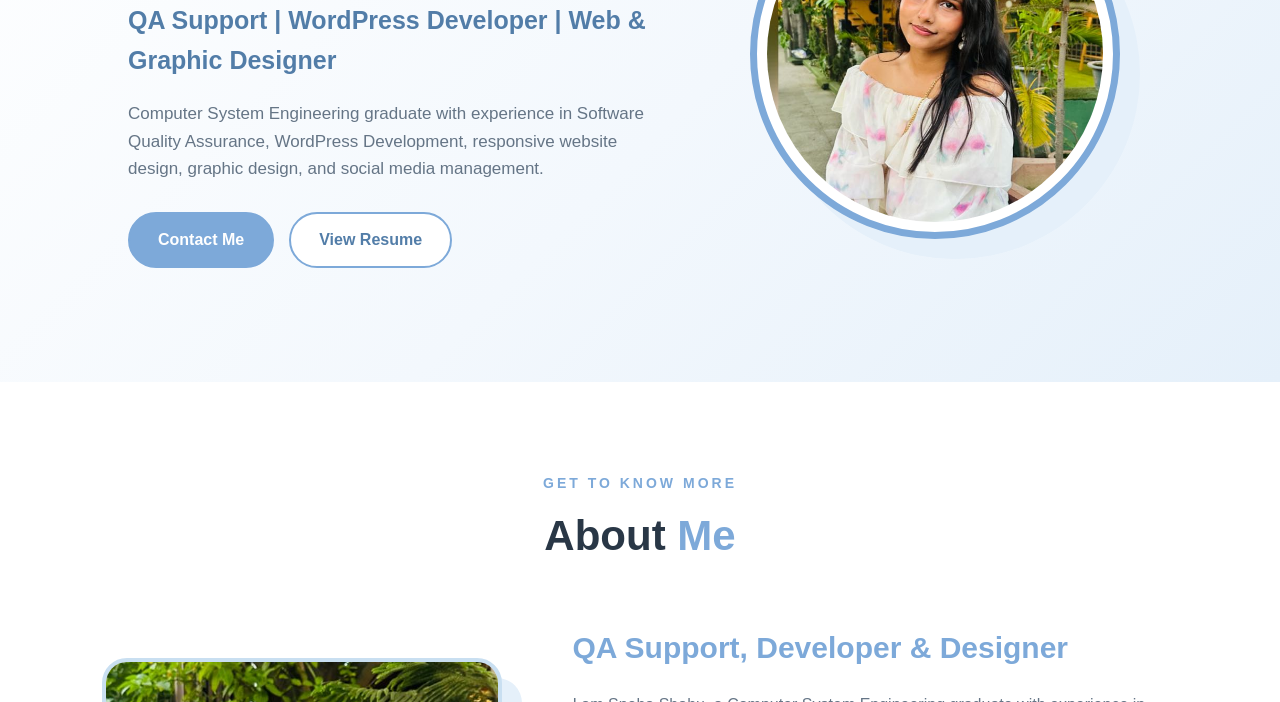
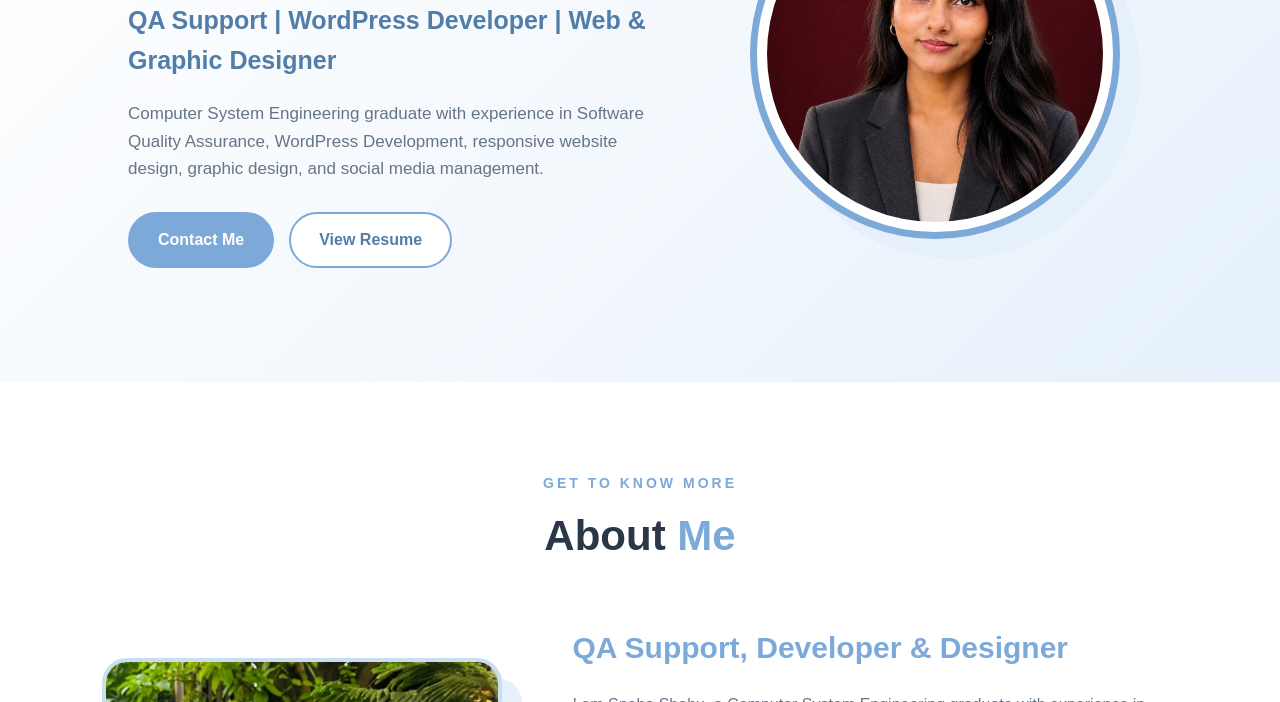
Before and after one commit to snehashah2003/snehaportfolio, a plain HTML site: page index.html in a window 1280 px wide. Shown: the part 398-1100 px from the top of the page. Drawn offline with Linux system fonts and the light colour scheme.

Commit message:
Change profile image

```diff
--- a/index.html
+++ b/index.html
@@ -90,7 +90,7 @@
             <div class="image-border">
 
                 <img
-                    src="sneha shah.jpg"
+                    src="sneha.JPEG"
                     alt="Sneha Shahu"
                 >
 
```
Also changed, not shown: sneha.JPEG (added).
